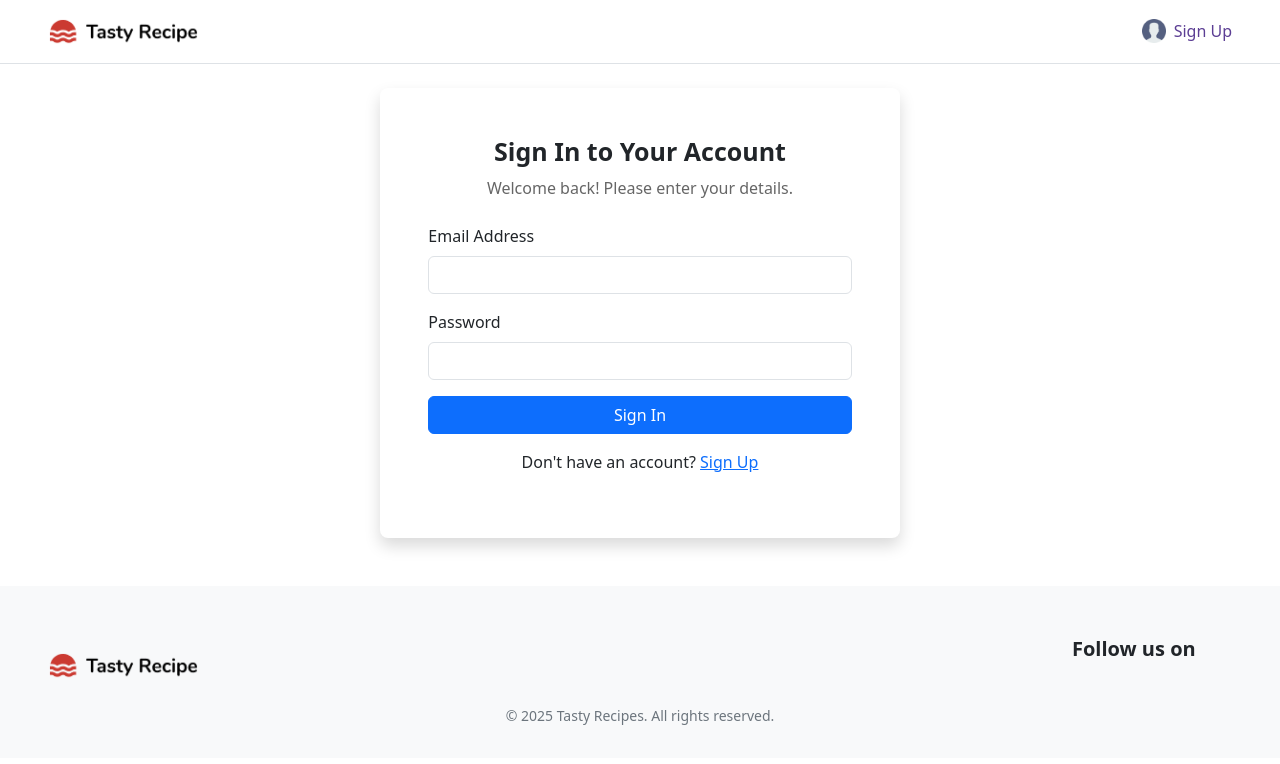
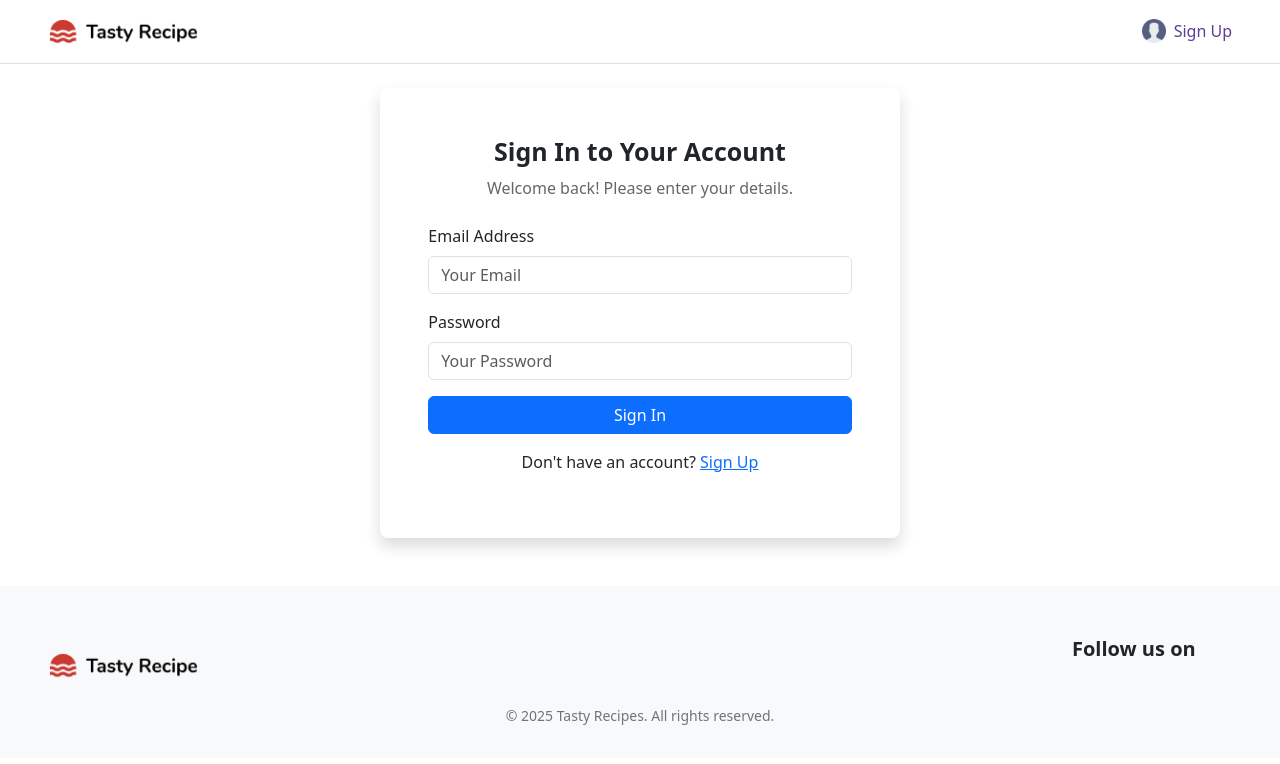
Before and after one commit to merilianacandra/recipe-management, a Vue app: page /login in a window 1280 px wide. Shown: the top 764 px of the page. Built offline with nearby package versions, Linux system fonts and the light colour scheme; some icons are missing.

Commit message:
add v-model on form signin and sign up

```diff
--- a/src/components/UiInput.vue
+++ b/src/components/UiInput.vue
@@ -3,10 +3,13 @@ const props = defineProps({
   id: String,
   type: String,
   title: String,
+  placeholder: String
 });
+
+const model = defineModel()
 </script>
 
 <template>
   <label :for="props.id" class="form-label">{{ props.title }}</label>
-  <input :type="props.type" :id="props.id" class="form-control mb-3" />
+  <input :type="props.type" :id="props.id" class="form-control mb-3" v-model="model" :placeholder="props.placeholder" />
 </template>
--- a/src/views/Login.vue
+++ b/src/views/Login.vue
@@ -1,6 +1,17 @@
 <script setup>
+import { ref } from "vue";
 import UiInput from "@/components/UiInput.vue";
+
+const signInData = ref({
+  email: "",
+  password: "",
+});
+
+const submit = () => {
+  alert(`Your Email : ${signInData.value.email}`);
+};
 </script>
+
 <template>
   <div class="row justify-content-center">
     <div class="col-lg-5">
@@ -11,16 +22,30 @@ import UiInput from "@/components/UiInput.vue";
             Welcome back! Please enter your details.
           </p>
         </div>
-        <form>
-          <UiInput id="email" type="email" title="Email Address" />
-          <UiInput id="password" type="password" title="Password" />
+        <form @submit.prevent="submit">
+          <UiInput
+            id="email"
+            type="email"
+            title="Email Address"
+            v-model="signInData.email"
+            placeholder="Your Email"
+          />
+          <UiInput
+            id="password"
+            type="password"
+            title="Password"
+            v-model="signInData.password"
+            placeholder="Your Password"
+          />
+
+          <div class="text-center">
+            <button class="btn btn-primary w-100" type="submit">Sign In</button>
+            <p class="mt-3">
+              Don't have an account?
+              <RouterLink to="/signup">Sign Up</RouterLink>
+            </p>
+          </div>
         </form>
-        <div class="text-center">
-            <button class="btn btn-primary w-100" type="submit">
-                Sign In
-            </button>
-            <p class="mt-3">Don't have an account? <RouterLink to="/signup">Sign Up</RouterLink></p>
-        </div>
       </div>
     </div>
   </div>
--- a/src/views/Signup.vue
+++ b/src/views/Signup.vue
@@ -1,5 +1,16 @@
 <script setup>
 import UiInput from "@/components/UiInput.vue";
+import { ref } from "vue";
+
+const signUpData = ref({
+  email: "",
+  confirPassword: "",
+  password: "",
+});
+
+const submit = () => {
+  alert(`Your Email : ${signUpData.value.email}`);
+};
 </script>
 <template>
   <div class="row justify-content-center">
@@ -11,17 +22,22 @@ import UiInput from "@/components/UiInput.vue";
             Enter your details to use all the app features
           </p>
         </div>
-        <form>
-          <UiInput id="email" type="email" title="Email Address" />
-          <UiInput id="password" type="password" title="Password" />
-          <UiInput id="confirm-password" type="password" title="Confirm Password" />
+        <form @submit.prevent="submit">
+          <UiInput id="email" type="email" title="Email Address" v-model="signUpData.email"/>
+          <UiInput id="password" type="password" title="Password" v-model="signUpData.password"/>
+          <UiInput
+            id="confirm-password"
+            type="password"
+            title="Confirm Password"
+            v-model="signUpData.confirPassword"
+          />
+          <div class="text-center">
+            <p class="mt-0">
+              Already have account? <RouterLink to="/login">Sign In</RouterLink>
+            </p>
+            <button class="btn btn-primary w-100" type="submit">Sign Up</button>
+          </div>
         </form>
-        <div class="text-center">
-            <p class="mt-0">Already have account? <RouterLink to="/login">Sign In</RouterLink></p>
-            <button class="btn btn-primary w-100" type="submit">
-                Sign Up
-            </button>
-        </div>
       </div>
     </div>
   </div>
```
